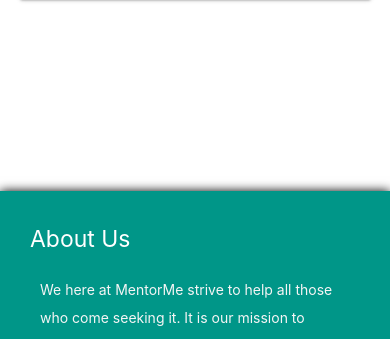
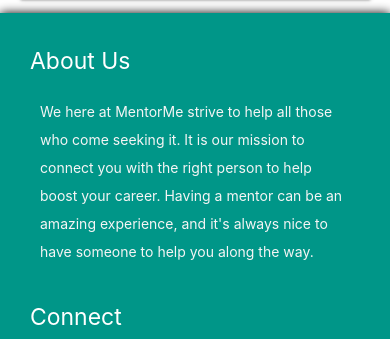
Before and after one commit to smezzacappa/MentorMe, a website: page public/mentor/index.html in a window 390 px wide. Shown: the part 273-612 px from the top of the page. Drawn offline with nearby package versions, Linux system fonts and the light colour scheme; no server answers.

Commit message:
CSS Updates

```diff
--- a/data.js
+++ b/data.js
@@ -16,7 +16,7 @@
 	}
 
     LOCATIONS[selected].forEach(city => {
-	    const cityText = (typeof city === 'string') ? city.toLowerCase() : '';
+	    const cityText = (typeof city === 'string') ? city.toUpperCase() : '';
 	    citySel.appendChild(new Option(cityText, city));
     });
 };
--- a/public/mentor/css/style.css
+++ b/public/mentor/css/style.css
@@ -44,11 +44,12 @@
    .parallax-container .section {
      width: 100%;
    }
- @media only screen and (max-width : 2000px){
-  #mentor-footer{
-    max-width: auto;
-   height: 45%;
+ @media only screen and (max-width : 1500px){
+  footer{
+    max-height: 100%;
+    bottom: 100%;
   }
+
  }
  @media only screen and (max-width : 992px) {
    .parallax-container .section {
@@ -58,16 +59,14 @@
    #index-banner .section {
      top: 10%;
    }
-
-   #mentor-footer{
-     max-width: auto;
-    height: 45%;
+   footer{
+    max-height: 100%;
    }
  }
  @media only screen and (max-width: 775px){
-   #mentor-footer{
-     height: 45%;
-     position: absolute;
+
+   footer{
+     max-height: 100%;
    }
  }
 
@@ -75,11 +74,9 @@
    #index-banner .section {
      top: 0;
    }
-   #mentor-footer{
-     max-width: auto;
-     height: 45%;
-     position: absolute;
 
+   footer{
+     max-height: 100%;
    }
  }
 
@@ -94,11 +91,8 @@
    margin: 0;
    box-shadow: 0px 0px 10px 0px black;
  }
-#mentor-footer{
-  position: absolute;
-  bottom: 0;
-  width: 100%;
-}
+
+
 .footer-copyright{
   height: 20%;
 
--- a/public/mentor/index.js
+++ b/public/mentor/index.js
@@ -17,7 +17,7 @@
 		}
 
 	    LOCATIONS[selected].forEach(city => {
-		    const cityText = (typeof city === 'string') ? city.toLowerCase() : '';
+		    const cityText = (typeof city === 'string') ? city.toUpperCase() : '';
 		    citySel.appendChild(new Option(cityText, city));
 	    });
 	};
```
